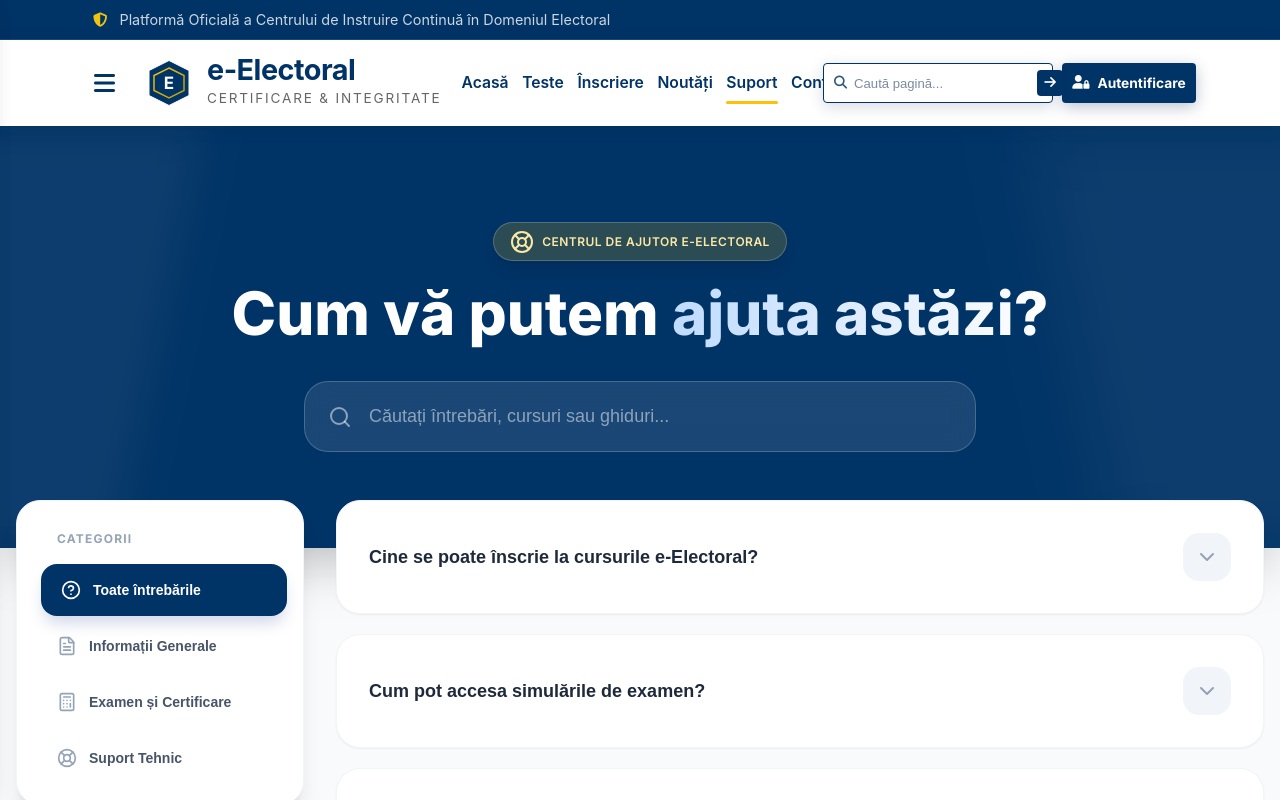
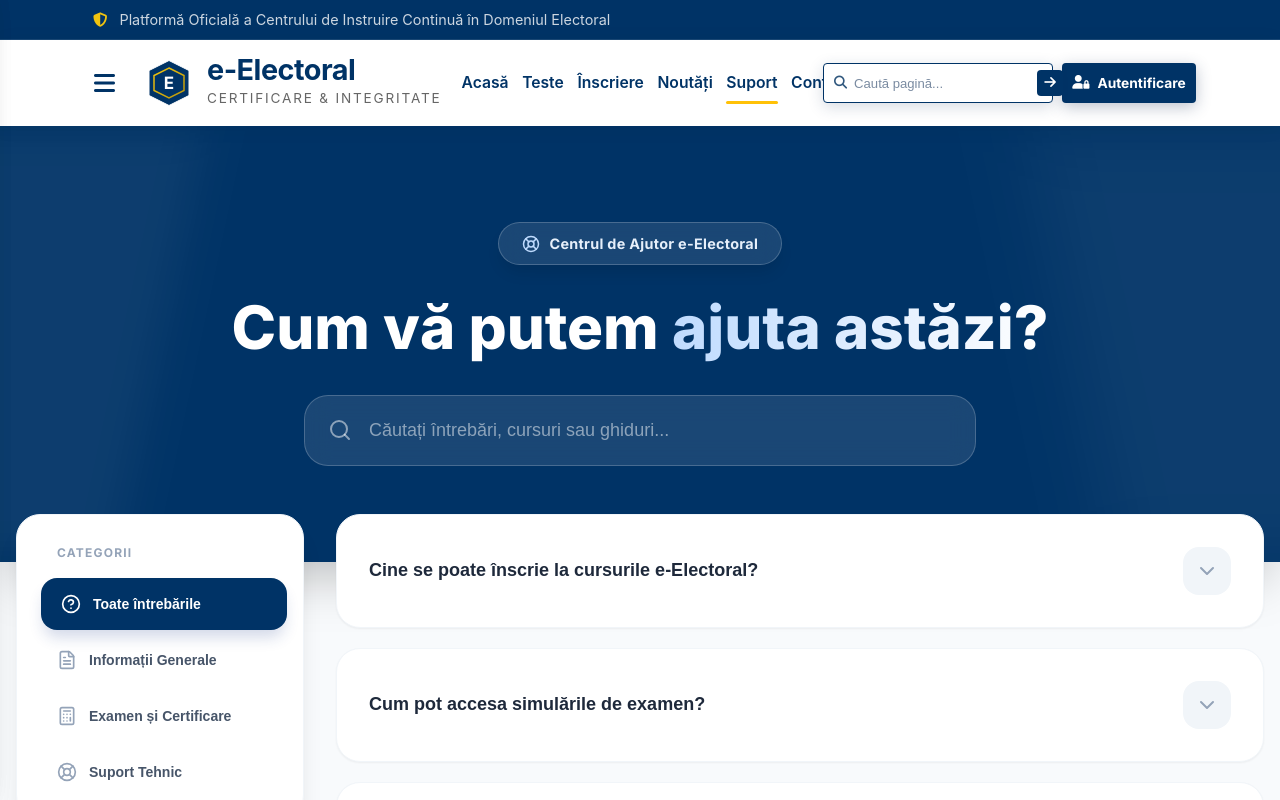
Before and after one commit to roscaiana/Proiect-MRSTweb, a React (Vite) app in the folder frontend/: page /support in a window 1280 px wide. Shown: the top 800 px of the page. Built offline with nearby package versions, Linux system fonts and the light colour scheme.

Commit message:
refactor(hero): unify badge in support

```diff
--- a/frontend/src/pages/support/support.tsx
+++ b/frontend/src/pages/support/support.tsx
@@ -95,8 +95,10 @@ const Support: React.FC = () => {
                         <div className="hero-overlay-2"></div>
 
                         <div className="hero-content">
-                            <div className="hero-badge">
-                                <LifeBuoy className="w-4 h-4 text-blue-200" />
+                            <div className="page-hero-badge">
+                                <span className="page-hero-badge-icon" aria-hidden="true">
+                                    <LifeBuoy />
+                                </span>
                                 <span className="uppercase">Centrul de Ajutor e-Electoral</span>
                             </div>
 
```
